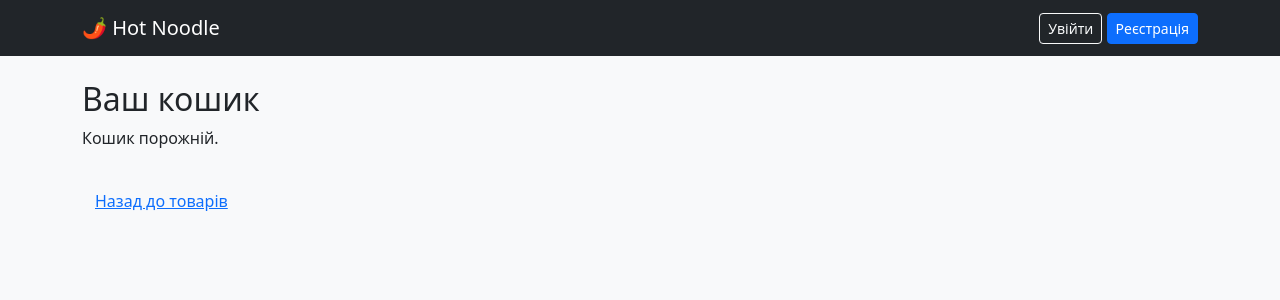
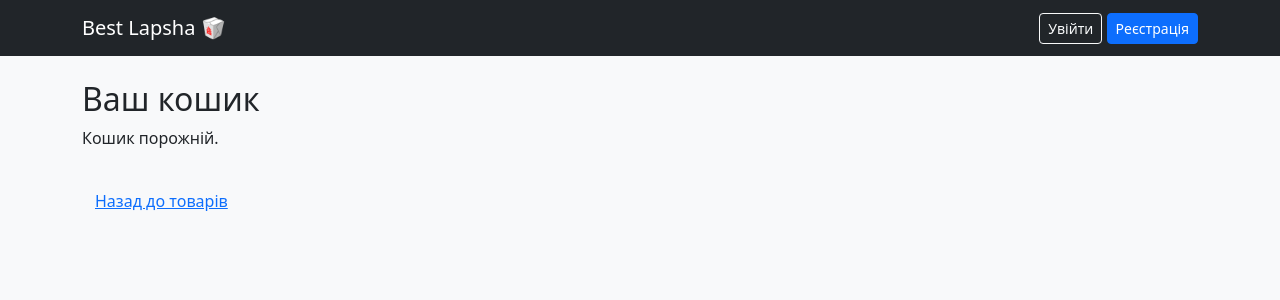
Before and after one commit to masyago50134/cs50, a Flask app: page /cart in a window 1280 px wide. Shown: the top 300 px of the page. Run offline with Flask 3, Linux system fonts and the light colour scheme.

Commit message:
Update base.html

```diff
--- a/templates/base.html
+++ b/templates/base.html
@@ -9,7 +9,7 @@
 <body class="bg-light">
     <nav class="navbar navbar-dark bg-dark mb-4">
         <div class="container">
-            <a class="navbar-brand" href="/">🌶️ Hot Noodle</a>
+            <a class="navbar-brand" href="/">Best Lapsha 🥡</a>
             <div>
                 {% if session.u_name %}
                     <span class="text-white me-2">{{ session.u_name }}</span>
```
